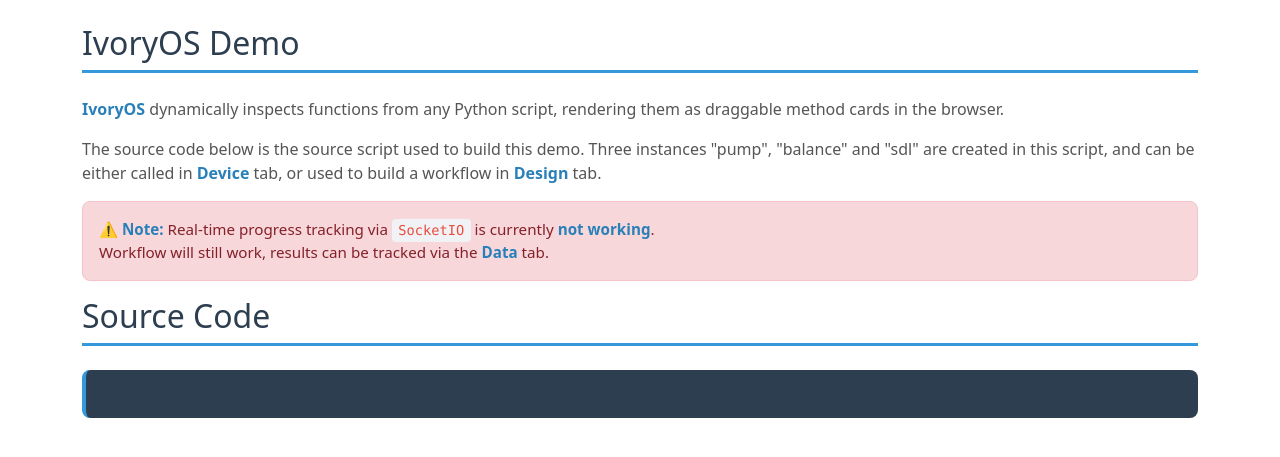
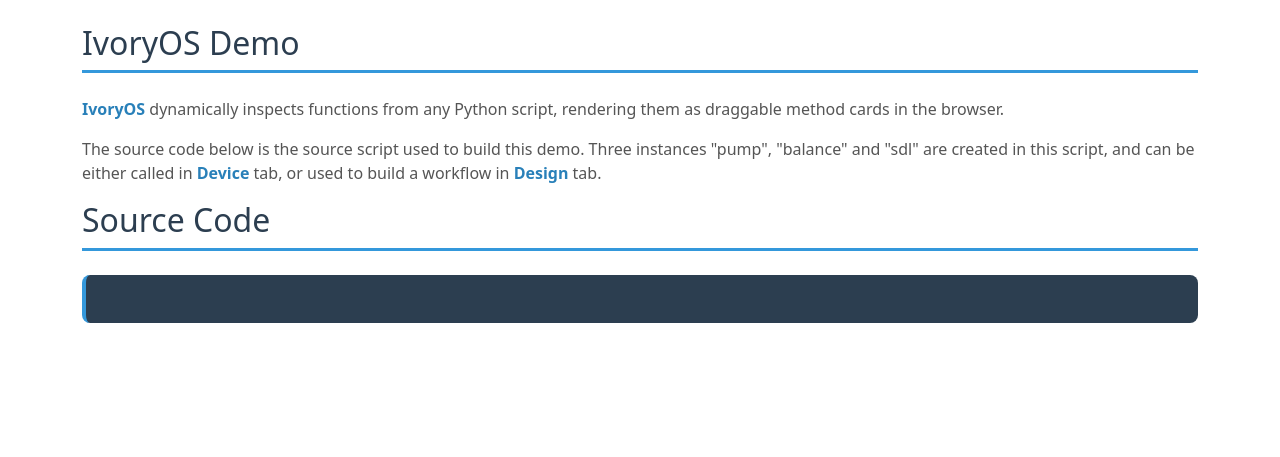
Before and after one commit to ivoryzh/ivoryos-demo, a Python web app: template demo_code_plugin/templates/example.html in a window 1280 px wide. Shown: the top 457 px of the page. Run offline with Jinja, Linux system fonts and the light colour scheme; the template is opened without the code that fills it, so the values that code supplies are empty; some libraries are stand-ins or nearby versions.

Commit message:
update to latest version

```diff
--- a/demo_code_plugin/templates/example.html
+++ b/demo_code_plugin/templates/example.html
@@ -75,12 +75,6 @@
             The source code below is the source script used to build this demo.
             Three instances "pump", "balance" and "sdl" are created in this script, and can be either called in <strong>Device</strong> tab, or used to build a workflow in <strong>Design</strong> tab.
         </p>
-        <div id="progress-warning" style="border: 1px solid #f5c2c7; background-color: #f8d7da; color: #842029; padding: 1rem; border-radius: 0.5rem; margin: 1rem 0; font-size: 0.95rem;">
-            ⚠️ <strong>Note:</strong> Real-time progress tracking via <code>SocketIO</code> is currently <strong>not working</strong>.
-            <br>
-            Workflow will still work, results can be tracked via the <strong>Data</strong> tab.
-            <br>
-        </div>
         <h2>Source Code</h2>
         <pre><code class="language-python">{{ code|e }}</code></pre>
     </div>
```
